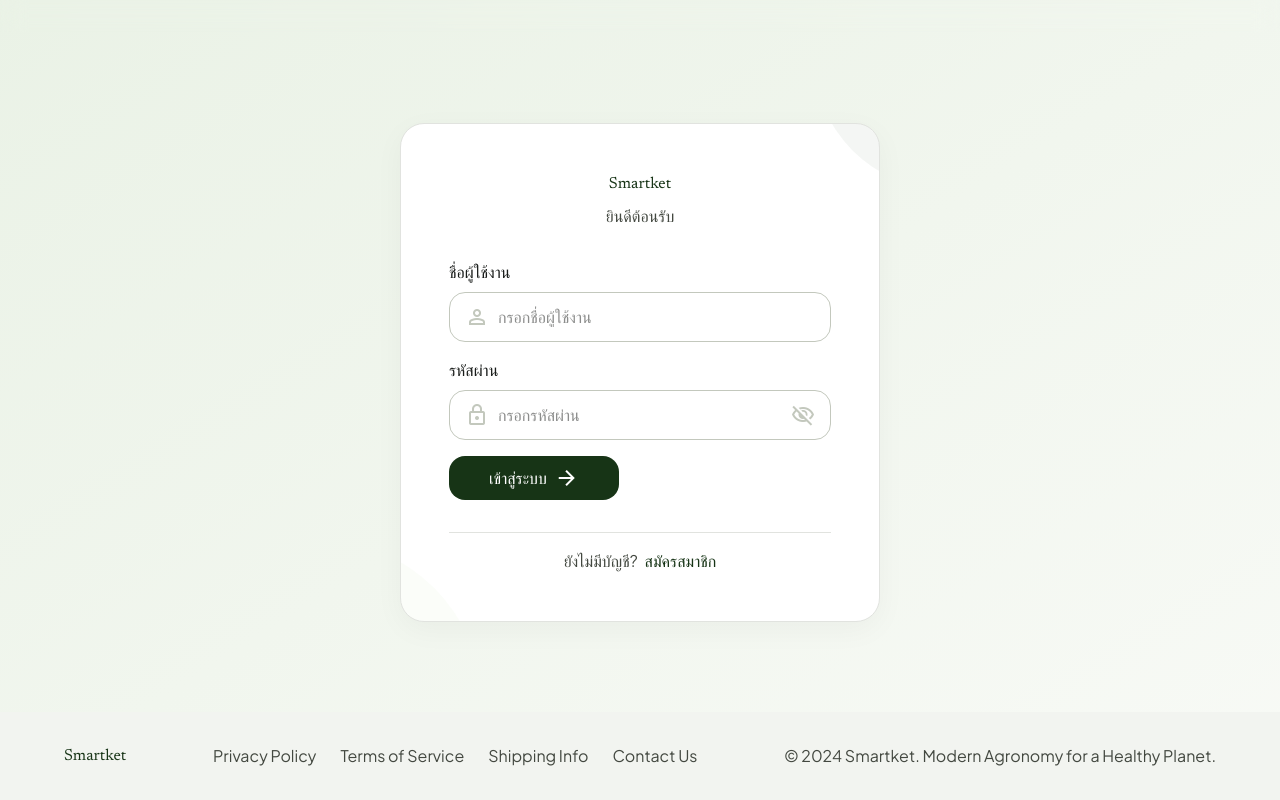
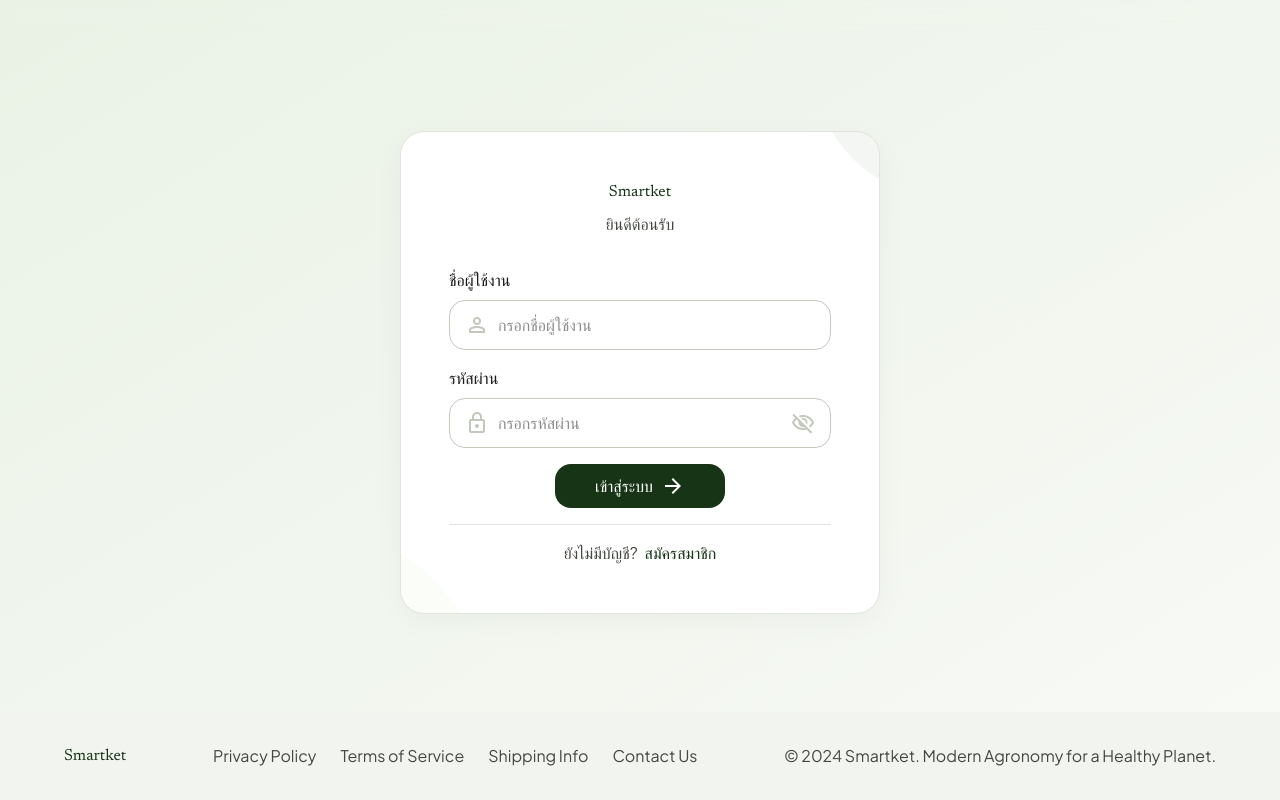
Before and after one commit to atsawinkz/smart-farm-marketplace-ecommerce, a Next.js app in the folder Programmer/: page /login in a window 1280 px wide. Built offline with nearby package versions, Linux system fonts and the light colour scheme.

Commit message:
style(login): center login button horizontally using flex container
- Wrap button in a 'div' with 'flex justify-center' to properly
  center it within the form layout
- Remove 'mx-auto' from the button itself as it had no effect
  without a block-level display context

```diff
--- a/Programmer/src/app/login/page.tsx
+++ b/Programmer/src/app/login/page.tsx
@@ -151,8 +151,9 @@
             </div>
 
 
+            <div className="flex justify-center">
               <button
-              className="mx-auto bg-primary text-on-primary py-2.5 px-10 rounded-lg font-label-lg text-label-lg hover:opacity-90 transition-opacity inline-flex items-center justify-center gap-2 group disabled:opacity-50"
+                className="bg-primary text-on-primary py-2.5 px-10 rounded-lg font-label-lg text-label-lg hover:opacity-90 transition-opacity inline-flex items-center justify-center gap-2 group disabled:opacity-50"
                 type="submit"
                 disabled={loading}
               >
@@ -163,6 +164,7 @@
                   </span>
                 )}
               </button>
+            </div>
 
             <div className="text-center pt-stack-md border-t border-surface-variant mt-stack-md">
               <p className="font-body-md text-body-md text-on-surface-variant">
```
Lines whose indentation alone changed are shown as unchanged.
